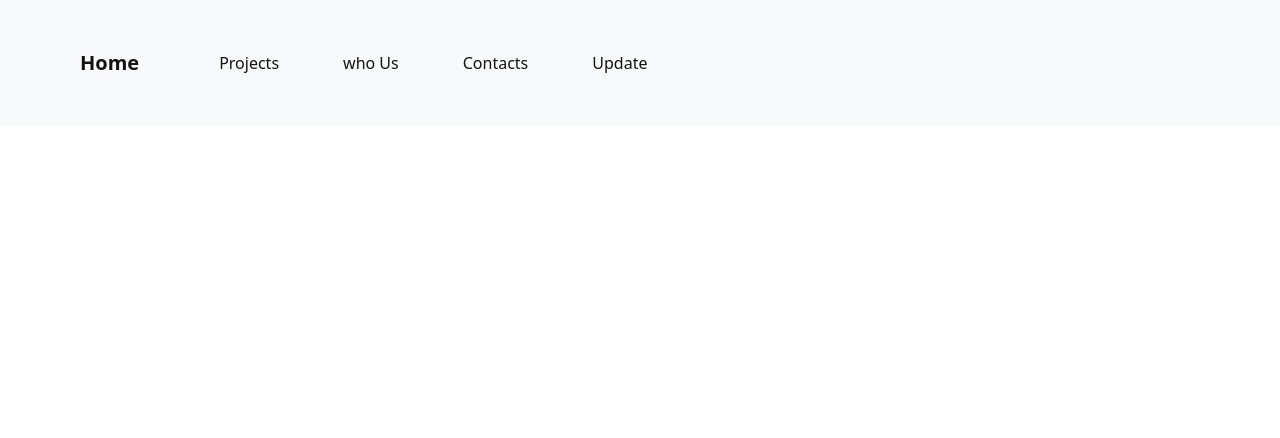
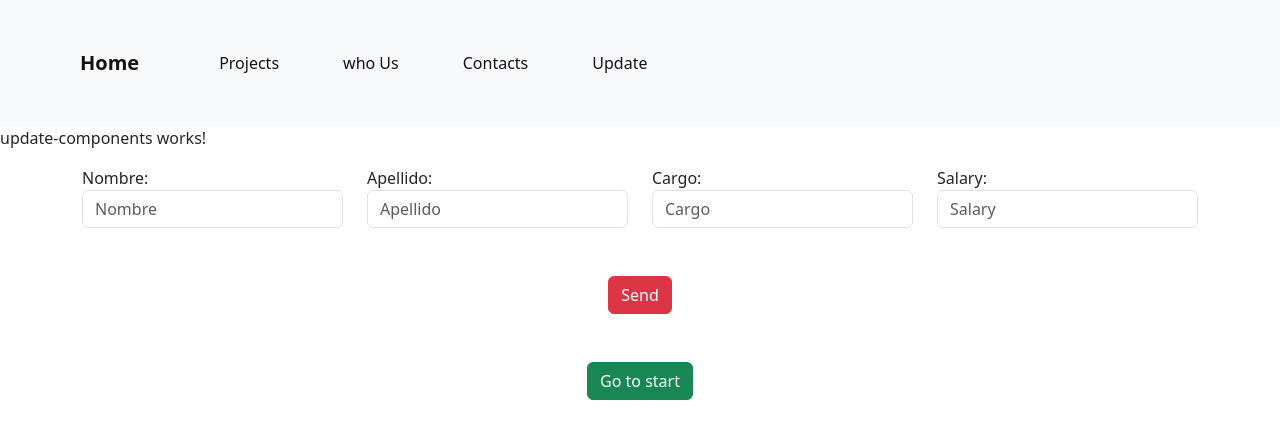
Before and after one commit to nasre21/insccribe_data_angular, an Angular app: page /update/0 in a window 1280 px wide. Before the commit this address led to /. Shown: the top 438 px of the page. Built offline with nearby package versions, Linux system fonts and the light colour scheme.

Commit message:
i have finished until 27

```diff
--- a/src/app/app.module.ts
+++ b/src/app/app.module.ts
@@ -20,7 +20,7 @@ const appRoutes:Routes =[
   {path: 'project', component:ProjectsComponent},
   {path: 'who', component:WhoComponentComponent},
   {path: 'contact', component:ContactComponent},
-  {path: 'update', component:UpdateComponentsComponent}
+  {path: 'update/:id', component:UpdateComponentsComponent}
 
 ]
 
--- a/src/app/components/child-data/child-data.component.html
+++ b/src/app/components/child-data/child-data.component.html
@@ -1,10 +1,14 @@
 <div class="container">
 
-  <div class="row">
-    <div class="col">
+  <div class="row ">
+    <div class="col mbt-5">
+
+
+
       <div>
+
         <ol class="list-group">
-        <li class="list-group-item mt-3"> <strong>{{ indice+1 }}.</strong> {{listEmp.nombre}} {{listEmp.apellido}} {{listEmp.cargo}} {{listEmp.salary}}</li>
+          <a [routerLink]="['update',indice+1]"> <li class="list-group-item mt-3"> <strong>{{ indice+1 }}.</strong> {{listEmp.nombre}} {{listEmp.apellido}} {{listEmp.cargo}} {{listEmp.salary}}</li></a>
        </ol>
       </div>
     </div>
--- a/src/app/components/nav-bar-component/nav-bar-component.component.html
+++ b/src/app/components/nav-bar-component/nav-bar-component.component.html
@@ -6,10 +6,10 @@
     </button>
     <div class="collapse navbar-collapse" id="navbarNavAltMarkup">
       <div class="navbar-nav">
-        <a class="nav-link" routerLink="/project">Projects</a>
-        <a class="nav-link" routerLink="/who">who Us</a>
-        <a class="nav-link" routerLink="/contact">Contacts</a>
-        <a class="nav-link" routerLink="/update">Update</a>
+        <a class="nav-link" [routerLink]="['project']">Projects</a>
+        <a class="nav-link" [routerLink]="['who']">who Us</a>
+        <a class="nav-link" [routerLink]="['contact']">Contacts</a>
+        <a class="nav-link" [routerLink]="['update']">Update</a>
       </div>
     </div>
   </div>
--- a/src/app/components/projects/projects.component.html
+++ b/src/app/components/projects/projects.component.html
@@ -2,7 +2,7 @@
 
 
 
-
+<div class="container">
 <form class="form-group row">
   <div class="form-group col-md-3">
     <label for="nombre">Nombre: </label>
@@ -35,3 +35,6 @@
     <button type="submit" class="btn btn-success " (click)="goToStart()"> Go to start</button>
 
 </div>
+
+
+</div>
--- a/src/app/components/update-components/update-components.component.html
+++ b/src/app/components/update-components/update-components.component.html
@@ -1 +1,40 @@
 <p>update-components works!</p>
+
+<div class="container">
+<form class="form-group row">
+  <div class="form-group col-md-3">
+    <label for="nombre">Nombre: </label>
+    <input type="text" name="nombre" id="nombre" placeholder="Nombre" class="form-control" [(ngModel)]="cuadroNombre">
+  </div>
+
+  <div class="form-group col-md-3">
+    <label for="apellido">Apellido: </label>
+    <input type="text" name="apellido" id="apellido" placeholder="Apellido" class="form-control" [(ngModel)]="cuadroApellido">
+  </div>
+
+  <div class="form-group col-md-3">
+    <label for="cargo">Cargo: </label>
+    <input type="text" name="cargo" id="cargo" placeholder="Cargo" class="form-control" [(ngModel)]="cuadroCargo">
+  </div>
+
+  <div class="form-group col-md-3">
+    <label for="salary">Salary: </label>
+    <input type="text" name="salary" id="salary" placeholder="Salary" class="form-control" [(ngModel)]="cuadroSalary">
+  </div>
+
+
+  <div class="mt-5 mb-5 d-flex justify-content-center">
+    <button type="submit" (click)="addElement()" class="btn btn-danger">Send</button>
+  </div>
+</form>
+
+
+
+<div [ngStyle]="{'text-align': 'center'}">
+
+  <button type="submit" class="btn btn-success " (click)="goToStart()"> Go to start</button>
+
+</div>
+
+
+</div>
--- a/src/app/components/update-components/update-components.component.ts
+++ b/src/app/components/update-components/update-components.component.ts
@@ -1,4 +1,8 @@
 import { Component } from '@angular/core';
+import { Employee } from '../../employee.model';
+import { EmployeServiceService } from '../../service/employe-service.service';
+import { EmployeeClassService } from '../../service/employee-class.service';
+import { Router } from '@angular/router';
 
 @Component({
   selector: 'app-update-components',
@@ -7,4 +11,35 @@ import { Component } from '@angular/core';
 })
 export class UpdateComponentsComponent {
 
+  employees:Employee[] = []
+
+  constructor(private readonly router: Router,private employeService: EmployeServiceService, private employeeClass: EmployeeClassService){
+     //this.employees = employeeClass.employees
+  }
+
+
+  ngOnInit(): void {
+    this.employees = this.employeeClass.employees
+
+  }
+  addElement(){
+    let myEmployee = new Employee(this.cuadroNombre, this.cuadroApellido, this.cuadroCargo, this.cuadroSalary)
+    this.employeService.showMessage(`Nombe de employee ${myEmployee}.`)
+    this.employeeClass.addemployeeService(myEmployee)
+    this.router.navigate(['']);
+
+  }
+
+
+  cuadroNombre!: string;
+  cuadroApellido!: string;
+  cuadroCargo!: string;
+  cuadroSalary!: number;
+
+
+  goToStart(): void {
+
+    this.router.navigate(['']);
+  }
+
 }
```
